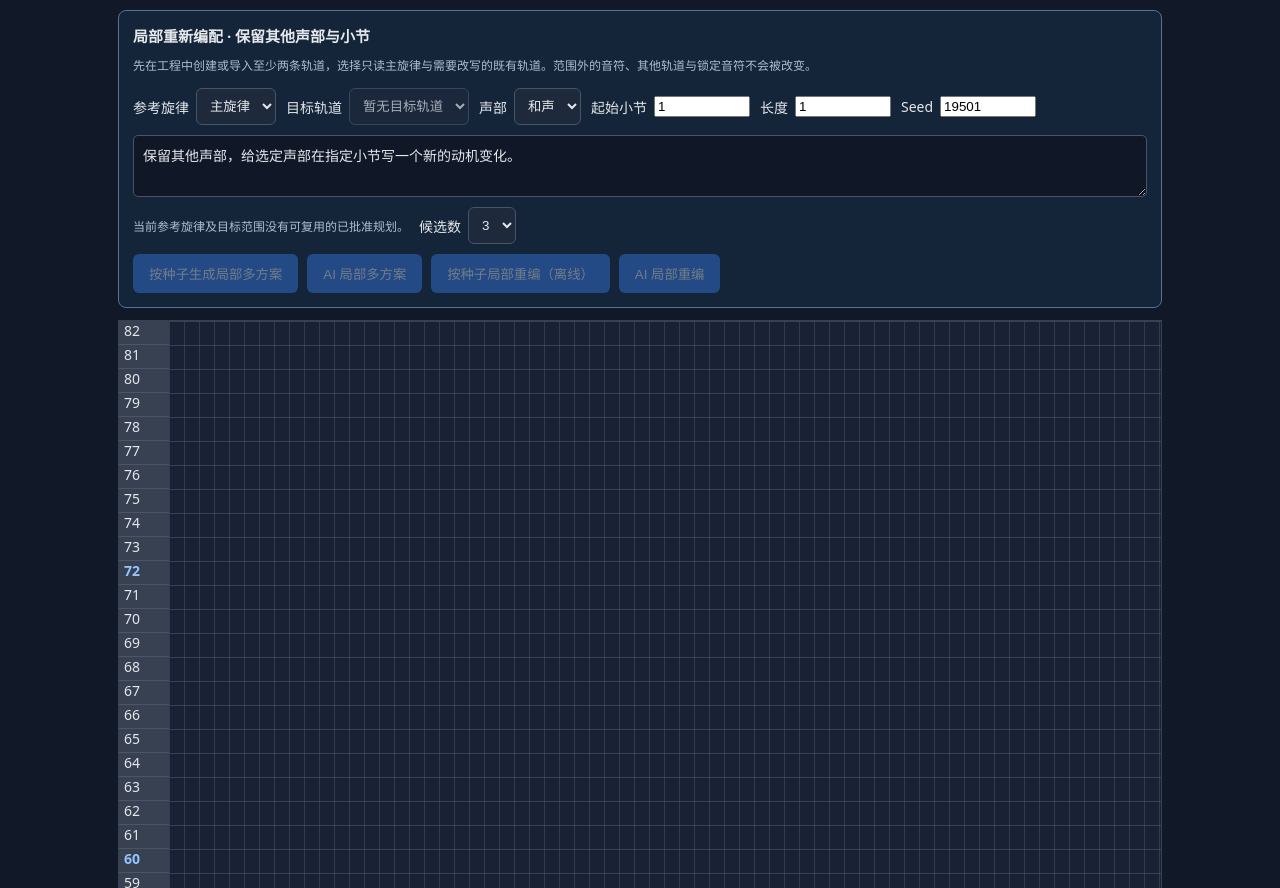
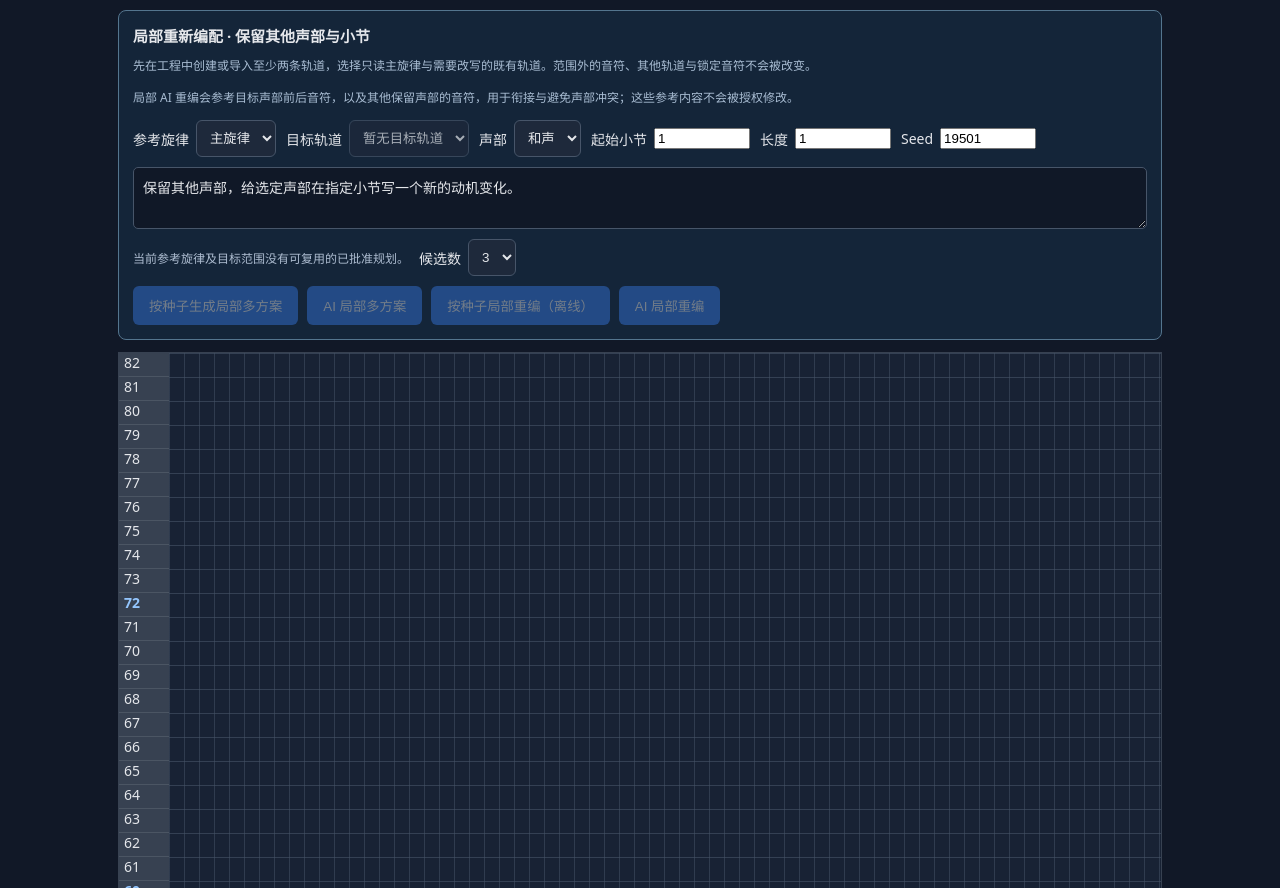
Before and after one commit to coicy/ai-composer-agent, a React (Vite) app in the folder apps/web/: page / in a window 1280 px wide. Shown: the part 853-1741 px from the top of the page. Built offline with nearby package versions, Linux system fonts and the light colour scheme.

Commit message:
docs(ui): explain protected harmony context without edit privileges

```diff
--- a/apps/web/src/app/App.tsx
+++ b/apps/web/src/app/App.tsx
@@ -520,6 +520,7 @@ export function App(){
   <section className="scoped-arrangement-panel" aria-label="局部重新编配">
    <strong>局部重新编配 · 保留其他声部与小节</strong>
    <p>先在工程中创建或导入至少两条轨道，选择只读主旋律与需要改写的既有轨道。范围外的音符、其他轨道与锁定音符不会被改变。</p>
+   <p>局部 AI 重编会参考目标声部前后音符，以及其他保留声部的音符，用于衔接与避免声部冲突；这些参考内容不会被授权修改。</p>
    <label>参考旋律 <select aria-label="局部重编参考轨道" value={regionSourceId} onChange={e=>{setRegionSource(e.target.value);setRegionTarget('');invalidateRegion();}}>
     {project.tracks.map(t=><option key={t.trackId} value={t.trackId}>{t.name}</option>)}
    </select></label>
```
Also changed, not shown: 1 other file (tests, documents, lock files or other folders).
